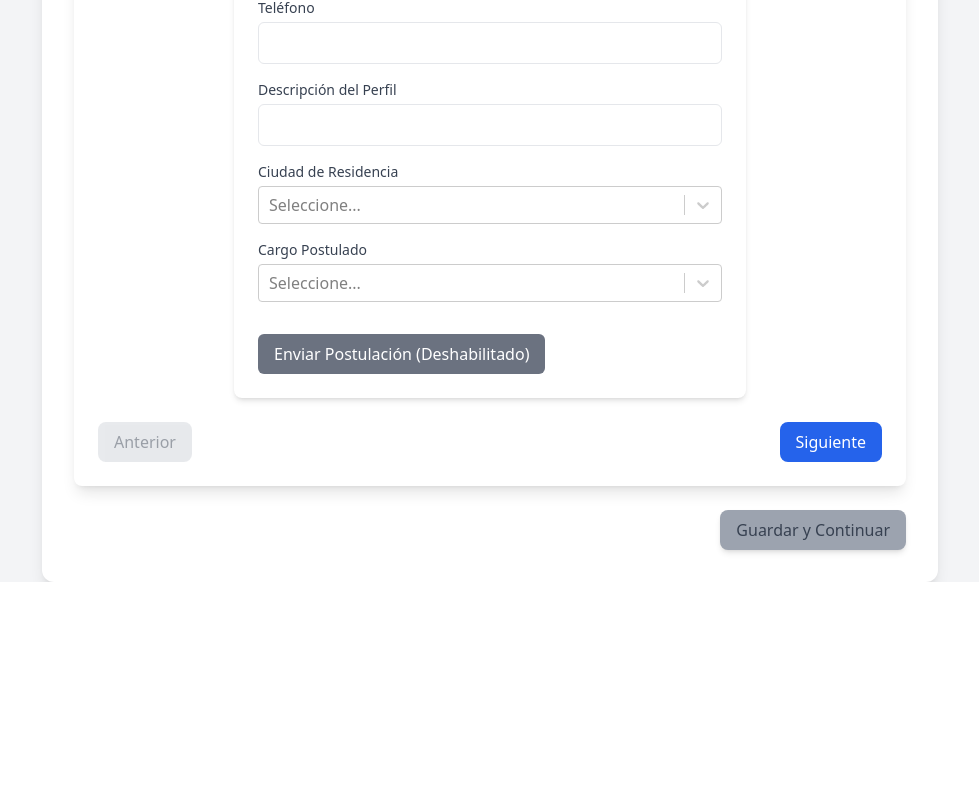
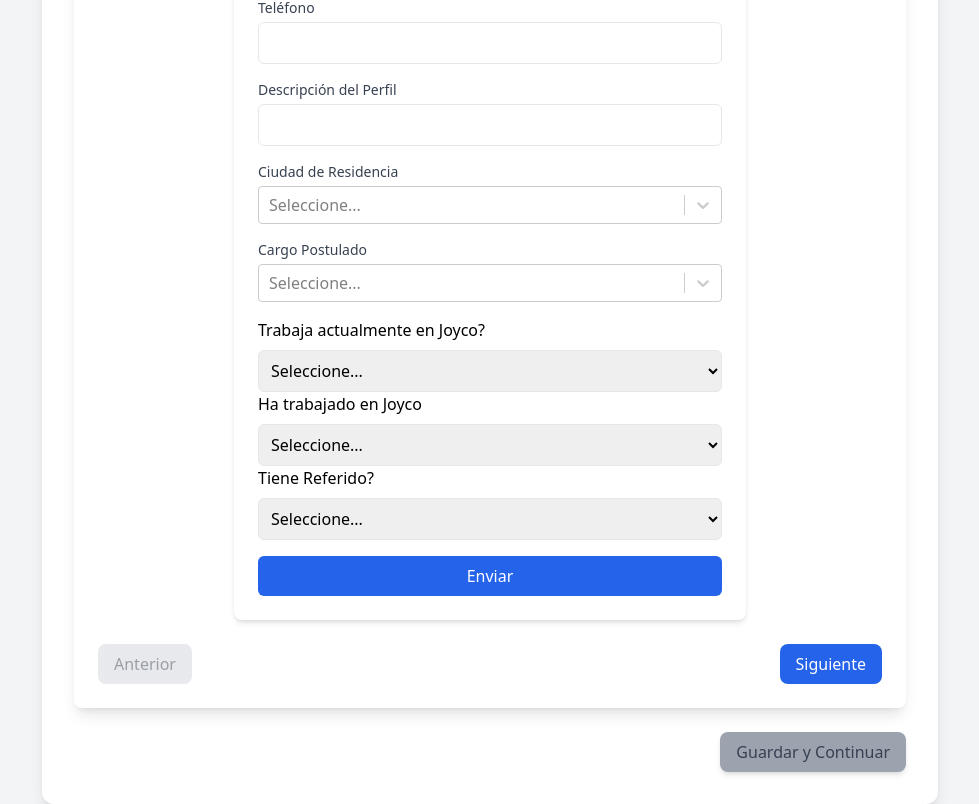
Before and after one commit to DannielDMD/Cv-Managments-Front-JSX, a React (Vite) app: page /formulario in a window 1280 px wide. Shown: the part 592-1396 px from the top of the page, without its empty margins (150-1129 px from the left). Before the commit the page ends 1174 px from the top, so only its background shows below. Built offline with nearby package versions, Linux system fonts and the light colour scheme; no server answers.

Commit message:
Formulario listo para enviar datos al backend

```diff
--- a/src/pages/FormPages/PersonalInfo.jsx
+++ b/src/pages/FormPages/PersonalInfo.jsx
@@ -1,42 +1,76 @@
 import React, { useState } from "react";
 import InputField from "../../components/form/InputField";
 import SelectField from "../../components/form/SelectField";
-import { getCiudades, getCargos } from "../../services/candidateService";
+import { getCiudades, getCargos, getMotivos, postCandidate } from "../../services/candidateService";
 
 const PersonalInfo = () => {
   const [formData, setFormData] = useState({
-    nombre: "",
-    email: "",
+    nombre_completo: "",
+    correo_electronico: "",
     cc: "",
-    fechaNacimiento: "",
+    fecha_nacimiento: "",
     telefono: "",
-    perfil: "",
-    trabajaJoyco: "",
-    haTrabajadoJoyco: "",
-    tieneReferido: "",
-    ciudadResidencia: null,
-    cargoPostulado: null,
+    descripcion_perfil: "",
+    trabaja_actualmente_joyco: false,
+    ha_trabajado_joyco: false,
+    id_motivo_salida: null,
+    tiene_referido: false,
+    nombre_referido: null,
+    id_ciudad: "",
+    id_cargo: "",
   });
+  // Manejo de inputs normales
 
   const handleChange = (e) => {
     const { name, value } = e.target;
     setFormData((prev) => ({ ...prev, [name]: value }));
   };
-
+  // Manejo de selects (conversión de valores)
   const handleSelectChange = (field, value) => {
     setFormData((prev) => ({ ...prev, [field]: value }));
+  };
+
+  /*
+    // Manejo de selects tipo SI/NO → true/false
+    const handleBooleanChange = (field, value) => {
+      setFormData((prev) => ({ ...prev, [field]: value === "SI" }));
+    };
+  */
+
+
+
+  const handleSubmit = async (e) => {
+    e.preventDefault(); // Evitar recarga de la página
+    const formattedData = {
+      ...formData,
+      id_ciudad: parseInt(formData.id_ciudad),
+      id_cargo: parseInt(formData.id_cargo),
+      trabaja_actualmente_joyco: formData.trabaja_actualmente_joyco === "SI",
+      ha_trabajado_joyco: formData.ha_trabajado_joyco === "SI",
+      tiene_referido: formData.tiene_referido === "SI",
+      id_motivo_salida: formData.id_motivo_salida ? parseInt(formData.id_motivo_salida) : null
+    };
+
+    try {
+      // Enviar el objeto formateado
+      await postCandidate(formattedData);
+      alert("Formulario enviado con éxito");
+    } catch (error) {
+      console.error("Error al enviar los datos:", error);
+      alert("Hubo un error al enviar el formulario");
+    }
   };
 
   return (
     <div className="max-w-lg mx-auto p-6 bg-white shadow-md rounded-lg">
       <h2 className="text-xl font-semibold mb-4">Información Personal</h2>
-      <form>
-        <InputField label="Nombre Completo" name="nombre" type="text" value={formData.nombre} onChange={handleChange} />
-        <InputField label="Correo Electrónico" name="email" type="email" value={formData.email} onChange={handleChange} />
+      <form onSubmit={handleSubmit}>
+        <InputField label="Nombre Completo" name="nombre_completo" type="text" value={formData.nombre_completo} onChange={handleChange} />
+        <InputField label="Correo Electrónico" name="correo_electronico" type="email" value={formData.correo_electronico} onChange={handleChange} />
         <InputField label="C.C." name="cc" type="text" value={formData.cc} onChange={handleChange} />
-        <InputField label="Fecha de Nacimiento" name="fechaNacimiento" type="date" value={formData.fechaNacimiento} onChange={handleChange} />
+        <InputField label="Fecha de Nacimiento" name="fecha_nacimiento" type="date" value={formData.fecha_nacimiento} onChange={handleChange} />
         <InputField label="Teléfono" name="telefono" type="tel" value={formData.telefono} onChange={handleChange} />
-        <InputField label="Descripción del Perfil" name="perfil" type="text" value={formData.perfil} onChange={handleChange} />
+        <InputField label="Descripción del Perfil" name="descripcion_perfil" type="text" value={formData.descripcion_perfil} onChange={handleChange} />
 
         {/* Select de Ciudad de Residencia */}
         <SelectField
@@ -44,8 +78,8 @@ const PersonalInfo = () => {
           fetchFunction={getCiudades}
           idKey="id_ciudad"
           nameKey="nombre_ciudad"
-          value={formData.ciudadResidencia}
-          onChange={(value) => handleSelectChange("ciudadResidencia", value)}
+          value={formData.id_ciudad}
+          onChange={(value) => handleSelectChange("id_ciudad", value)}
         />
 
         {/* Select de Cargo Postulado */}
@@ -54,16 +88,79 @@ const PersonalInfo = () => {
           fetchFunction={getCargos}
           idKey="id_cargo"
           nameKey="nombre_cargo"
-          value={formData.cargoPostulado}
-          onChange={(value) => handleSelectChange("cargoPostulado", value)}
+          value={formData.id_cargo}
+          onChange={(value) => handleSelectChange("id_cargo", value)}
         />
 
-        <button
-          type="button"
-          className="mt-4 px-4 py-2 bg-gray-500 text-white rounded-md cursor-not-allowed"
-          disabled
+
+
+        <label className="block mb-2">Trabaja actualmente en Joyco?</label>
+        <select
+          name="trabaja_actualmente_joyco"
+          value={formData.trabaja_actualmente_joyco}
+          onChange={handleChange}
+          className="w-full p-2 border rounded-md"
         >
-          Enviar Postulación (Deshabilitado)
+          <option value="">Seleccione...</option>
+          <option value="SI">Sí</option>
+          <option value="NO">No</option>
+        </select>
+
+
+
+        {/*
+        <InputField label="Ha trabajado en Joyco?" name="ha_trabajado_joyco" type="select"
+        value={formData.ha_trabajado_joyco} onChange={handleChange} /> */}
+
+        <label className="block mb-2">Ha trabajado en Joyco</label>
+        <select
+          name="ha_trabajado_joyco"
+          value={formData.ha_trabajado_joyco}
+          onChange={handleChange}
+          className="w-full p-2 border rounded-md"
+        >
+          <option value="">Seleccione...</option>
+          <option value="SI">Sí</option>
+          <option value="NO">No</option>
+        </select>
+
+
+
+        {/* Mostrar Motivo de Salida solo si haTrabajadoJoyco === "Sí" */}
+        {formData.ha_trabajado_joyco === "SI" && (
+          <SelectField
+            label="Motivo de Salida"
+            fetchFunction={getMotivos}
+            idKey="id_motivo_salida"
+            nameKey="descripcion_motivo"
+            value={formData.id_motivo_salida}
+            onChange={(value) => handleSelectChange("id_motivo_salida", value)}
+          />
+        )}
+
+        {/*
+        <InputField label="Tiene Referido?"
+        name="tiene_referido" type="select"
+        value={formData.tiene_referido} onChange={handleChange} /> */}
+
+
+        <label className="block mb-2">Tiene Referido?</label>
+        <select
+          name="tiene_referido"
+          value={formData.tiene_referido}
+          onChange={handleChange}
+          className="w-full p-2 border rounded-md"
+        >
+          <option value="">Seleccione...</option>
+          <option value="SI">Sí</option>
+          <option value="NO">No</option>
+        </select>
+
+        {formData.tiene_referido === "SI" && (
+          <InputField label="Nombre del Referido" name="nombre_referido" type="text" value={formData.nombre_referido} onChange={handleChange} />
+        )}
+        <button type="submit" className="mt-4 w-full bg-blue-600 text-white py-2 rounded-md hover:bg-blue-700">
+          Enviar
         </button>
       </form>
     </div>
--- a/src/services/candidateService.js
+++ b/src/services/candidateService.js
@@ -1,11 +1,6 @@
-import axios from "axios";
 
-const API_URL = "http://localhost:8000"; // Ajusta la URL si es diferente
-
-const axiosInstance = axios.create({
-  baseURL: API_URL,
-  timeout: 5000, // Timeout de 5 segundos
-});
+// candidateService.js (Servicios relacionados con candidatos)
+import { axiosInstance } from "../utils/api";
 
 export const getCiudades = async () => {
   try {
@@ -26,3 +21,26 @@ export const getCargos = async () => {
     return [];
   }
 };
+
+export const getMotivos = async () => {
+    try {
+        const response = await axiosInstance.get("/motivos-salida");
+        console.log("Motivos de salida recibidos:", response.data);  // 👈 Agrega esto
+        return response.data;
+      } catch (error) {
+        console.error("Error al obtener los motivos de salida:", error.message);
+        return [];
+      }
+  };
+
+
+
+export const postCandidate = async (candidateData) => {
+  try {
+    const response = await axiosInstance.post("/candidatos", candidateData);
+    return response.data;
+  } catch (error) {
+    console.error("Error al enviar los datos del candidato:", error.message);
+    throw error;
+  }
+};
--- a/src/utils/api.js
+++ b/src/utils/api.js
@@ -1,10 +1,12 @@
+// api.js (Archivo centralizado para la configuración de Axios)
 import axios from "axios";
 
-const api = axios.create({
-  baseURL: "http://localhost:8000/", // Asegúrate de que el backend está corriendo en esta URL
+const API_URL = "http://localhost:8000"; // Ajusta la URL si es diferente
+
+export const axiosInstance = axios.create({
+  baseURL: API_URL,
+  timeout: 5000, // Timeout de 5 segundos
   headers: {
     "Content-Type": "application/json",
   },
 });
-
-export default api;
```
